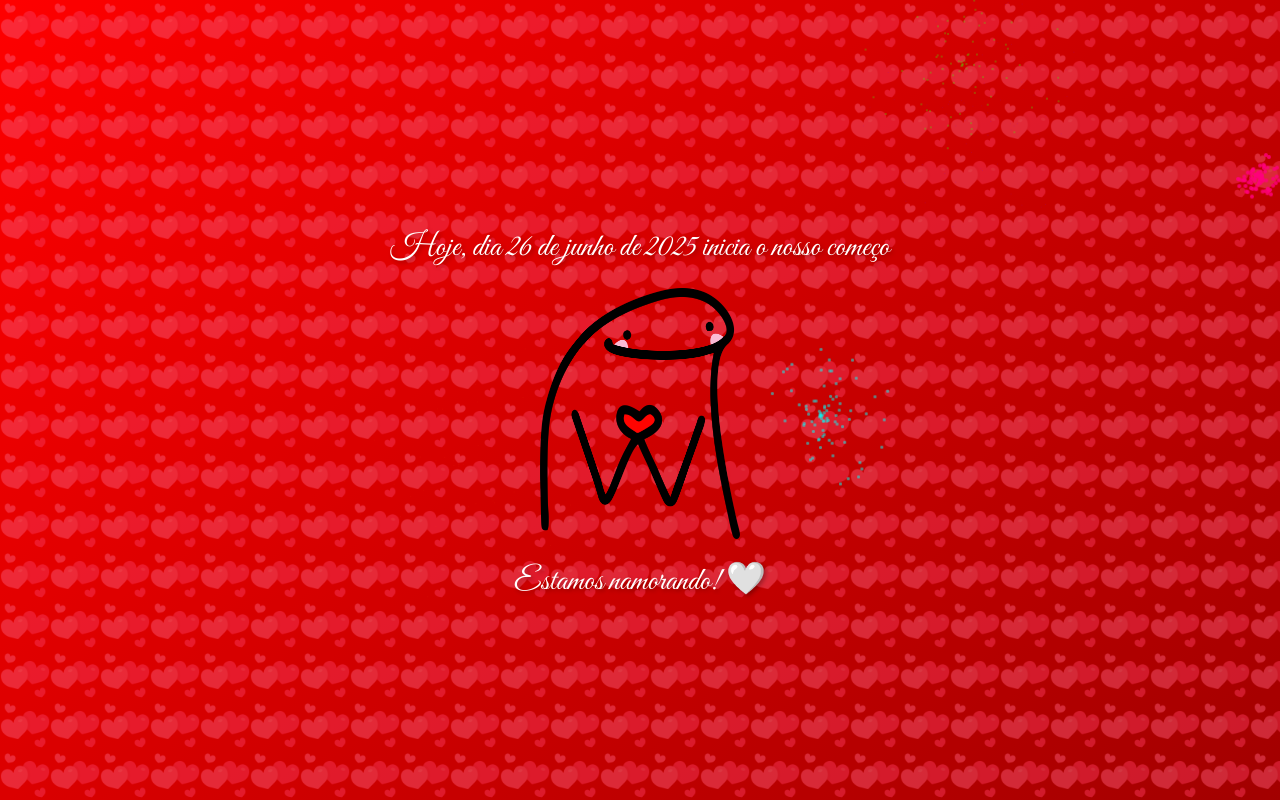
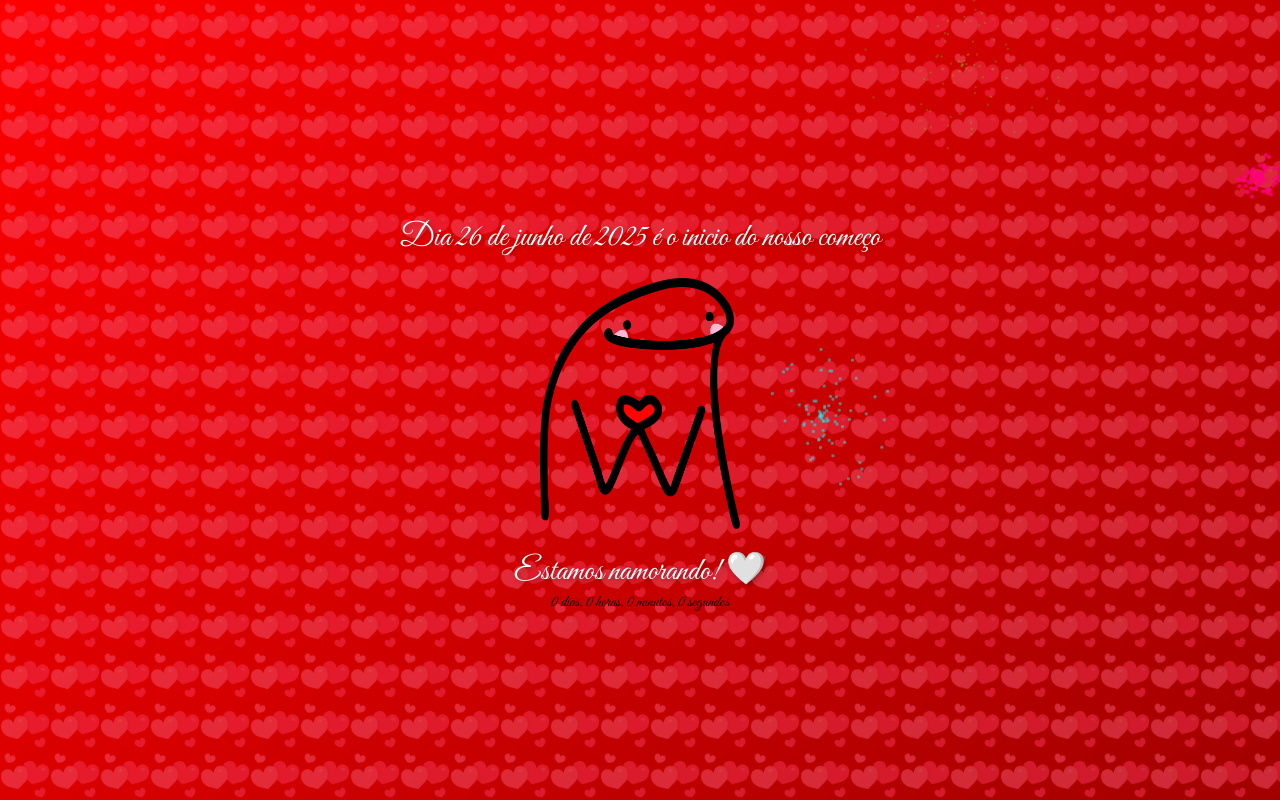
Before and after one commit to marciosenaf/pedido-de-namoro, a plain HTML site: page index.html in a window 1280 px wide. Both pictures are taken after a click on the button "Sim". Drawn offline with Linux system fonts and the light colour scheme.

Commit message:
Atualizar o index.html

```diff
--- a/index.html
+++ b/index.html
@@ -17,9 +17,15 @@
             <button id="nao" aria-label="Recusar pedido de namoro">Não</button>
         </div>
         <div id="resposta" class="hidden">
-            <p>Hoje, dia <time datetime="2025-06-26">26 de junho de 2025</time> inicia o nosso começo</p>
+            <p>Dia <time datetime="2025-06-26">26 de junho de 2025</time> é o inicio do nosso começo</p>
             <img id="floks-img" src="images/flork.png" alt="Floks com uma flor" width="200" height="200" loading="lazy">
             <p>Estamos namorando! 🤍</p>
+            <div id="tempo">
+            <span id="dias">0</span> dias,
+            <span id="horas">0</span> horas,
+            <span id="minutos">0</span> minutos,
+            <span id="segundos">0</span> segundos
+        </div>
         </div>
         <audio id="audioAmor" src="love.mp3" loop></audio>
     </div>
```
